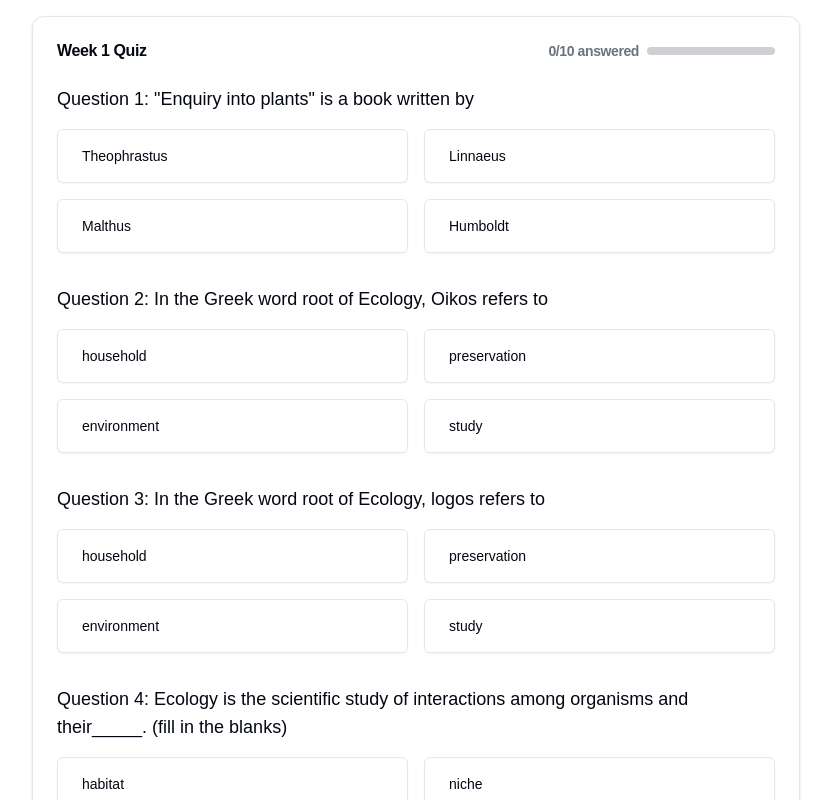
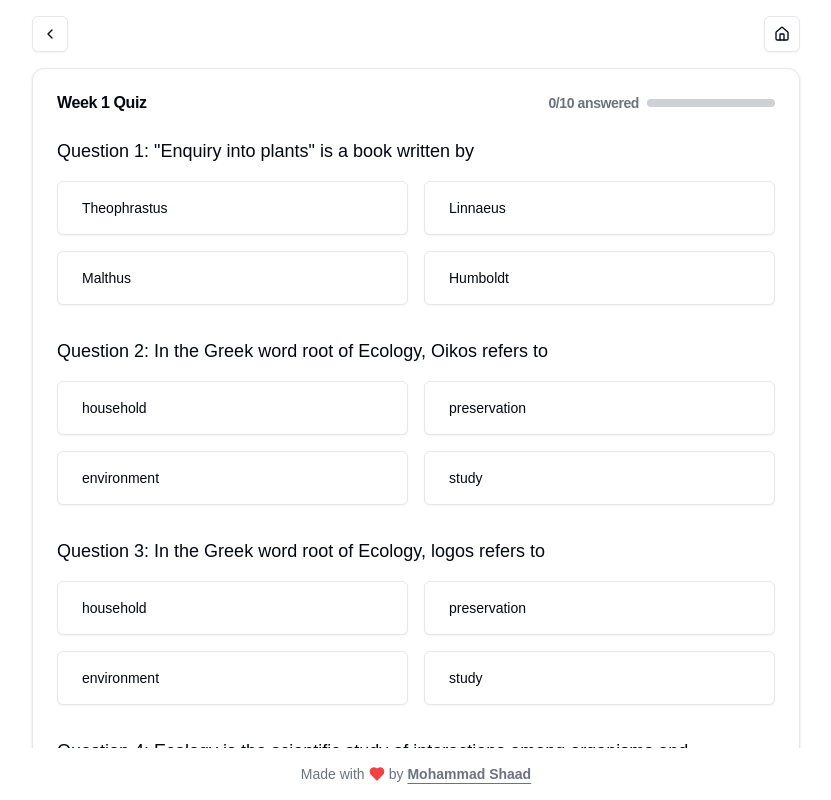
Before and after one commit to mohammadshaad/nptel-wildlife-quiz-app, a Next.js app: page /week/1 in a window 1280 px wide. Shown: the top 800 px of the page, without its empty margins (224-1055 px from the left). Built offline with nearby package versions, Linux system fonts and the light colour scheme.

Commit message:
Add footer component and enhance quiz layout with navigation links

```diff
--- a/app/layout.tsx
+++ b/app/layout.tsx
@@ -5,6 +5,7 @@ import localFont from "next/font/local";
 import "./globals.css";
 import { QuizProvider } from '../context/QuizContext';
 import { Analytics } from "@vercel/analytics/react"
+import { Footer } from "@/components/Footer";
 
 const geistSans = localFont({
   src: "./fonts/GeistVF.woff",
@@ -34,6 +35,7 @@ export default function RootLayout({
       >
         <QuizProvider>{children}</QuizProvider>
         <Analytics mode={'production'} />
+        <Footer />
       </body>
     </html>
   );
--- /dev/null
+++ b/components/Footer.tsx
@@ -0,0 +1,19 @@
+import { Heart } from "lucide-react";
+
+export function Footer() {
+  return (
+    <footer className="w-full py-4 text-center text-sm text-muted-foreground fixed bottom-0 bg-background">
+      <p className="flex items-center justify-center gap-1">
+        Made with <Heart className="w-4 h-4 text-red-500 fill-red-500" /> by{" "}
+        <a
+          href="https://github.com/MohammadShaad"
+          target="_blank"
+          rel="noopener noreferrer"
+          className="font-bold underline underline-offset-4 hover:underline"
+        >
+          Mohammad Shaad
+        </a>
+      </p>
+    </footer>
+  );
+}
--- a/components/Quiz.tsx
+++ b/components/Quiz.tsx
@@ -2,10 +2,11 @@
 
 import { useQuiz } from "../context/QuizContext";
 import { quizzes } from "../data/quizzes";
-import QuizResults from "./QuizResults";
+import Link from "next/link";
 import { Card, CardHeader, CardTitle, CardContent, CardFooter } from "@/components/ui/card";
 import { Button } from "@/components/ui/button";
 import { Progress } from "@/components/ui/progress";
+import { ChevronLeft, Home } from "lucide-react";
 
 interface QuizProps {
   week: number;
@@ -40,7 +41,21 @@ export default function Quiz({ week }: QuizProps) {
   };
 
   return (
-    <Card className="w-full max-w-3xl mx-auto">
+    <div className="w-full max-w-3xl mx-auto space-y-4">
+      <div className="flex justify-between items-center mb-4">
+        <Link href={week > 1 ? `/week/${week - 1}` : "/"}>
+          <Button variant="outline" size="icon">
+            <ChevronLeft className="h-4 w-4" />
+          </Button>
+        </Link>
+        <Link href="/">
+          <Button variant="outline" size="icon">
+            <Home className="h-4 w-4" />
+          </Button>
+        </Link>
+      </div>
+
+      <Card>
         <CardHeader>
           <CardTitle className="flex justify-between items-center">
             <span>Week {week} Quiz</span>
@@ -59,9 +74,16 @@ export default function Quiz({ week }: QuizProps) {
               <p className="text-4xl font-bold">
                 Score: {calculateFinalScore()}%
               </p>
-            <Button onClick={resetQuiz} variant="outline" className="mt-4">
+              <div className="flex justify-center gap-4">
+                <Button onClick={resetQuiz} variant="outline">
                   Try Again
                 </Button>
+                {week < 12 && (
+                  <Link href={`/week/${week + 1}`}>
+                    <Button>Next Week</Button>
+                  </Link>
+                )}
+              </div>
             </div>
           ) : (
             <div className="space-y-8">
@@ -106,5 +128,6 @@ export default function Quiz({ week }: QuizProps) {
           </CardFooter>
         )}
       </Card>
+    </div>
   );
 }
```
Lines whose indentation alone changed are shown as unchanged.
